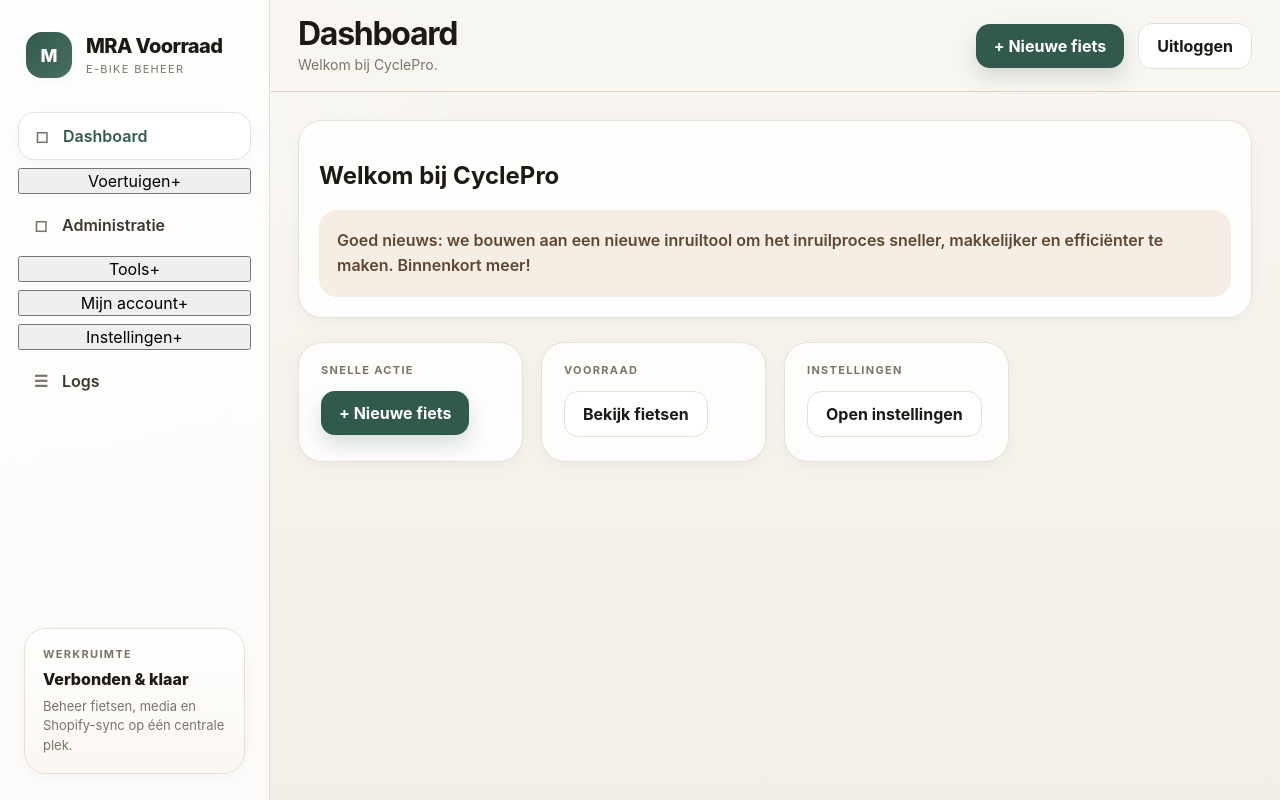
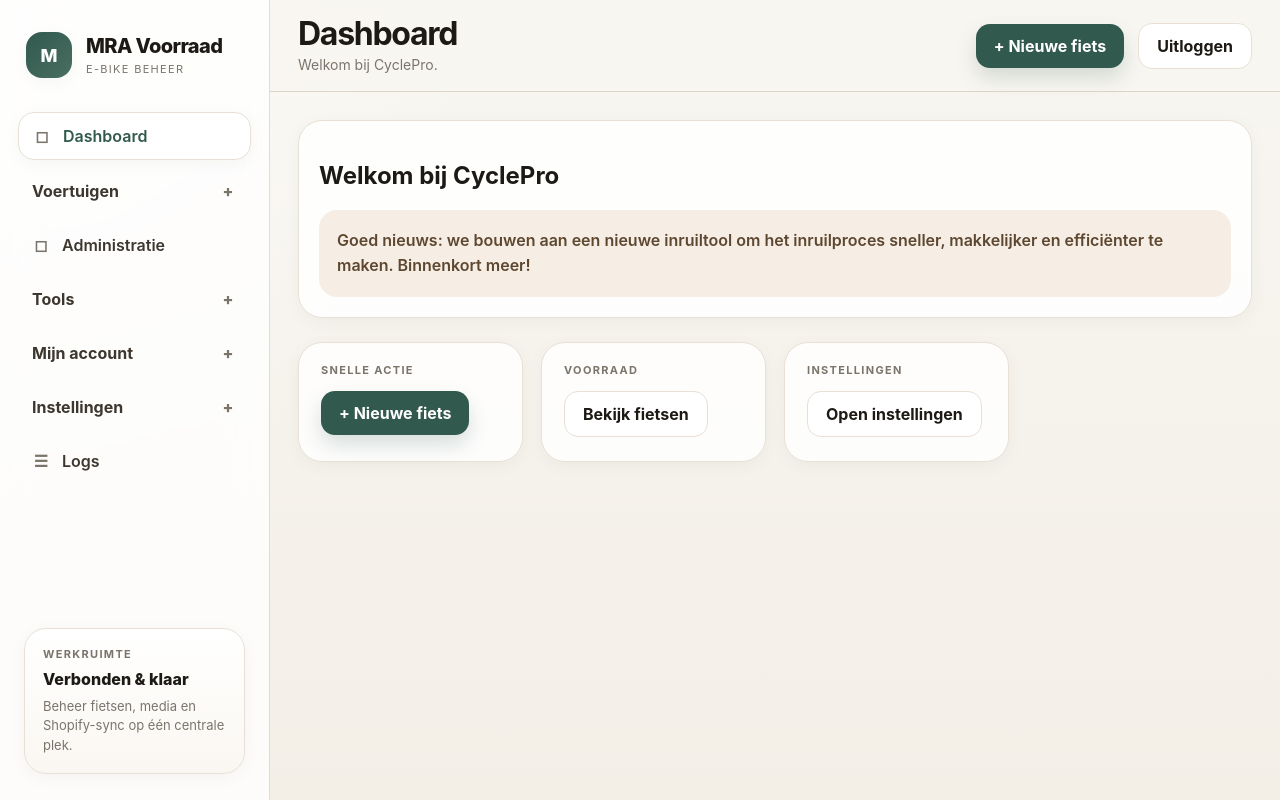
Before and after one commit to kenzy204/MRA-Inventory, a React app in the folder frontend/: page / in a window 1280 px wide. Built offline with nearby package versions, Linux system fonts and the light colour scheme; no server answers; sample sign-in values are in the browser's storage; the HTML template or start-up script is replaced by a standard one.

Commit message:
Update index.css

```diff
--- a/frontend/src/index.css
+++ b/frontend/src/index.css
@@ -923,3 +923,64 @@
   font-weight: 600;
   line-height: 1.6;
 }
+.nav-group-btn {
+  width: 100%;
+  border: 0;
+  background: transparent;
+  display: flex;
+  justify-content: space-between;
+  align-items: center;
+  padding: 13px 14px;
+  border-radius: 16px;
+  color: #3d372f;
+  font-weight: 700;
+  transition: 0.2s ease;
+}
+
+.nav-group-btn:hover {
+  background: rgba(49, 89, 77, 0.06);
+  color: var(--primary);
+}
+
+.nav-group-btn.open {
+  background: rgba(49, 89, 77, 0.05);
+  color: var(--primary);
+}
+
+.nav-caret {
+  min-width: 18px;
+  text-align: center;
+  color: var(--muted);
+  font-weight: 800;
+}
+
+.submenu {
+  display: flex;
+  flex-direction: column;
+  gap: 6px;
+  margin-top: 4px;
+  margin-bottom: 6px;
+}
+
+.nav-sublink {
+  display: flex;
+  align-items: center;
+  gap: 12px;
+  padding: 10px 14px 10px 34px;
+  border-radius: 14px;
+  color: #3d372f;
+  font-weight: 600;
+  transition: 0.2s ease;
+}
+
+.nav-sublink:hover {
+  background: rgba(49, 89, 77, 0.05);
+  color: var(--primary);
+}
+
+.nav-sublink.active {
+  background: var(--panel);
+  color: var(--primary);
+  border: 1px solid var(--border);
+  box-shadow: var(--shadow-sm);
+}
```
